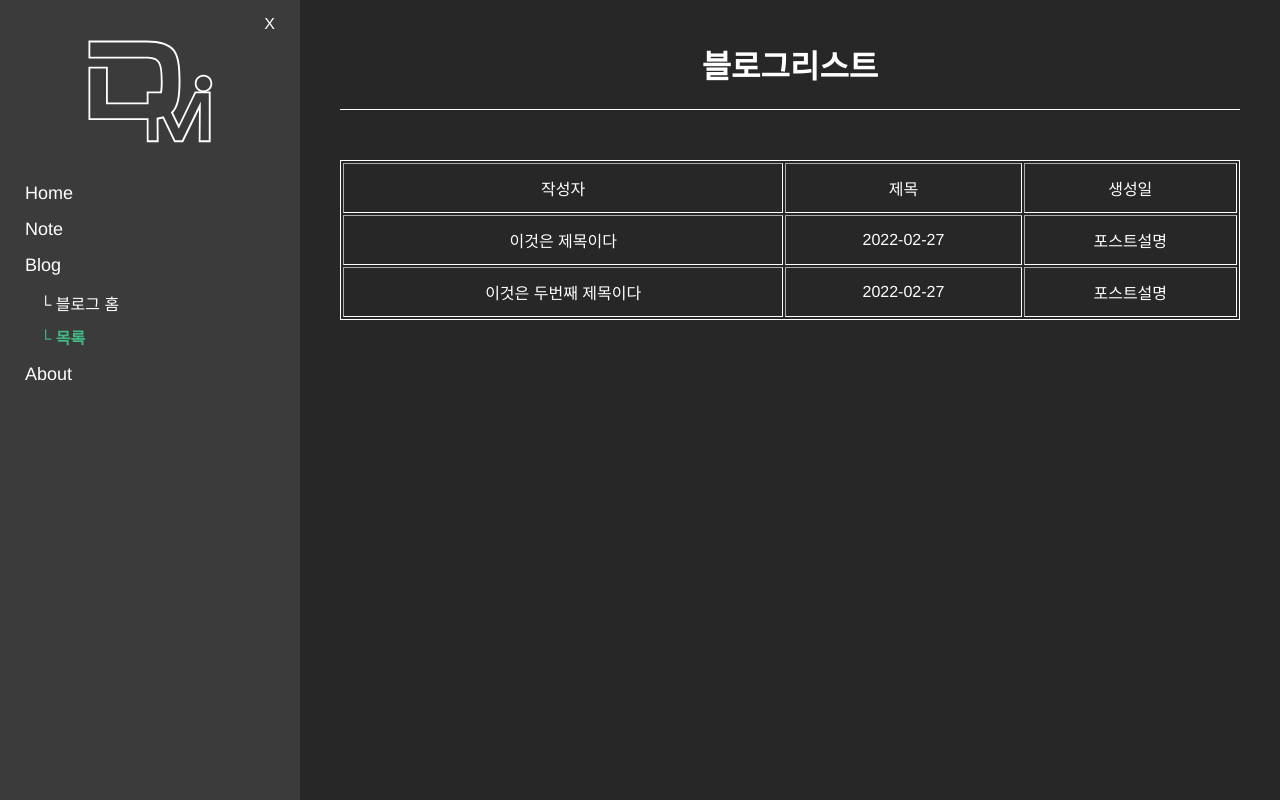
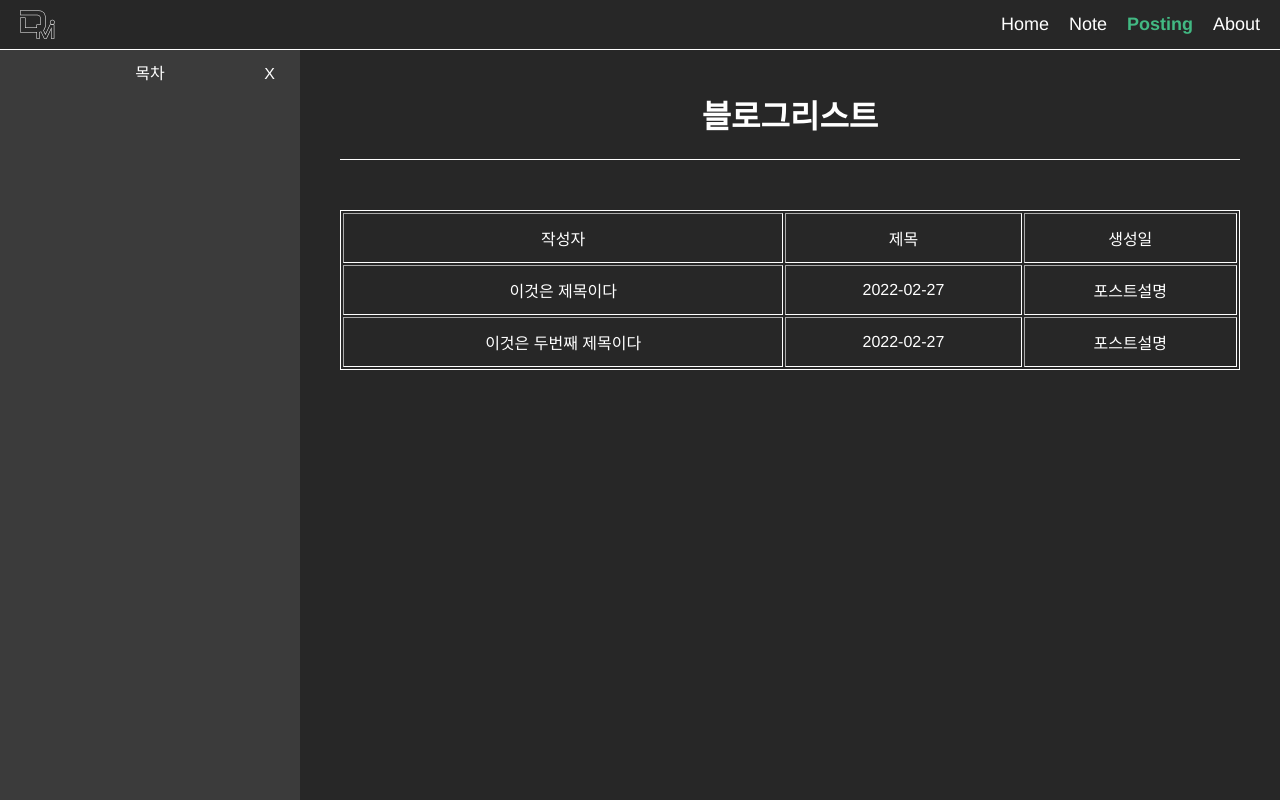
Before and after one commit to HDomi/hdomi-domi-blog, a Vue app: page /list in a window 1280 px wide. Built offline with nearby package versions, Linux system fonts and the light colour scheme.

Commit message:
feat: 헤더제작, 라우터

```diff
--- a/src/App.vue
+++ b/src/App.vue
@@ -1,5 +1,7 @@
 <template>
   <div class="App-wrap">
+    <Header/>
+    <div class="sec-wrap">
       <div class="close-btn"
       @click="openPanel"
       >></div>
@@ -9,11 +11,14 @@
       />
       <router-view/>
     </div>
+  </div>
 </template>
 <script lang="ts">
 import SideBar from '@/components/SideBar.vue';
+import Header from '@/components/Header.vue';
 export default {
   components: {
+    Header,
     SideBar
   },
   mixins: [
@@ -108,6 +113,13 @@ li{
   width: 100%;
   height: 100%;
   display: flex;
+  flex-direction: column;
+}
+.sec-wrap{
+  position: relative;
+  width: 100%;
+  height: 100%;
+  display: flex;
   flex-direction: row;
   justify-content: space-between;
 }
--- /dev/null
+++ b/src/components/Header.vue
@@ -0,0 +1,95 @@
+<template>
+    <div class="header-wrap">
+        <div class="logo">
+            <img alt="Domi Logo" class="domi-logo" src="../assets/domi_logo_w.svg" width="35"/>
+        </div>
+        <div class="nav-sec">
+            <nav class="header-nav">
+                <ul class="header-title">
+                    <li><router-link to="/">Home</router-link></li>
+                    <li><router-link to="/notepad">Note</router-link></li>
+                    <li><router-link to="/list">Posting</router-link></li>
+                    <li><router-link to="/about">About</router-link></li>
+                </ul>
+            </nav>
+        </div>
+    </div>
+</template>
+
+  <script lang="ts">
+
+  export default {
+    components: {
+    },
+    mixins: [
+    ],
+    props: {
+
+    },
+    data () {
+      return {
+
+      }
+    },
+    computed: {
+    },
+    presets: {
+    },
+    watch: {
+    },
+    mounted () {
+    },
+    methods: {
+
+    }
+  }
+  </script>
+
+  <style scoped>
+    .header-wrap {
+        width: 100%;
+        height: 50px;
+        border-bottom: 1px solid #fff;
+        z-index: 999;
+        padding: 10px 20px 10px 20px;
+        display: flex;
+        justify-content: space-between;
+    }
+    .domi-logo{
+
+    }
+    .nav-sec{
+        display: flex;
+        align-items: center;
+    }
+    .header-nav{
+        width: 100%;
+    }
+    .header-nav ul.sidebar-title li:first-child{
+        margin-left: 0;
+    }
+    .header-nav ul{
+        padding: 0;
+        display: flex;
+        flex-direction: row;
+        margin: 0;
+    }
+    .header-nav ul.header-title li{
+        cursor: pointer;
+        font-size: 18px;
+        margin-left: 20px;
+    }
+    .header-nav a.router-link-exact-active {
+        color: #42b983;
+        font-weight: 700;
+    }
+    ul.header-subtitle{
+    }
+    ul.header-subtitle li{
+        margin: 0;
+        font-weight: 500;
+    }
+    ul.header-subtitle li a{
+        font-size: 16px;
+    }
+    </style>
--- a/src/components/SideBar.vue
+++ b/src/components/SideBar.vue
@@ -4,20 +4,7 @@
       <div class="close-btn"
            @click="closePanel"
       >X</div>
-      <img alt="Domi Logo" class="domi-logo" src="../assets/domi_logo_w.svg" width="125"/>
-      <nav class="sidebar-nav">
-        <ul class="sidebar-title">
-            <li><router-link to="/">Home</router-link></li>
-            <li><router-link to="/notepad">Note</router-link></li>
-            <li><router-link to="/blog">Blog</router-link>
-                <ul v-if="clickBlog" class="sidebar-subtitle">
-                    <li><router-link to="/blog">└ 블로그 홈</router-link></li>
-                    <li><router-link to="/list">└ 목록</router-link></li>
-                </ul>
-            </li>
-            <li><router-link to="/about">About</router-link></li>
-        </ul>
-      </nav>
+      목차
     </div>
 </template>
 
--- a/src/router/index.ts
+++ b/src/router/index.ts
@@ -11,11 +11,6 @@ const routes: Array<RouteRecordRaw> = [
     path: '/notepad',
     name: 'notepad',
     component: () => import('../views/Notepad.vue')
-  },
-  {
-    path: '/blog',
-    name: 'blog',
-    component: () => import('../views/blog/BlogHome.vue')
   },
   {
     path: '/list',
--- a/src/views/blog/BlogHome.vue
+++ /dev/null
@@ -1,36 +0,0 @@
-<template>
-    <div class="page-wrap">
-      <HelloWorld msg="블로그홈"/>
-    </div>
-  </template>
-
-  <script lang="ts">
-  import HelloWorld from '@/components/HelloWorld.vue'; // @ is an alias to /src
-
-  export default {
-    components: {
-      HelloWorld
-    },
-    mixins: [
-    ],
-    props: {
-    },
-    data () {
-      return {
-      }
-    },
-    computed: {
-    },
-    presets: {
-    },
-    watch: {
-    },
-    mounted () {
-    },
-    methods: {
-    }
-  }
-  </script>
-  <style scoped>
-
-  </style>
--- a/src/views/blog/BlogList.vue
+++ b/src/views/blog/BlogList.vue
@@ -8,7 +8,7 @@
           <td>제목</td>
           <td>생성일</td>
         </tr>
-        <tr v-for="(post, i) in posts" :key="`post${i}`" @click="goPost(post.name, post.title)">
+        <tr v-for="(post, i) in postings" :key="`post${i}`" @click="goPost(post.name, post.title)">
           <td>{{ post.title }}</td>
           <td>{{ post.date }}</td>
           <td>{{ post.description }}</td>
@@ -29,7 +29,14 @@
     data () {
       return {
         mdText: '',
-        posts: [],
+        postings: [
+          {
+            name: "",
+            title: "",
+            date: "",
+            description: "",
+          },
+        ],
       }
     },
     computed: {
@@ -39,7 +46,7 @@
     watch: {
     },
     created() {
-      this.posts = JSON.parse(posts);
+      this.postings = JSON.parse(posts);
     },
     mounted () {
     },
--- a/tsconfig.json
+++ b/tsconfig.json
@@ -19,6 +19,7 @@
     },
   },
   "include": [
+    "src/*/.ts",
     "src/**/*.ts",
     "src/**/*.d.ts",
     "src/**/*.tsx",
```
Lines whose indentation alone changed are shown as unchanged.
